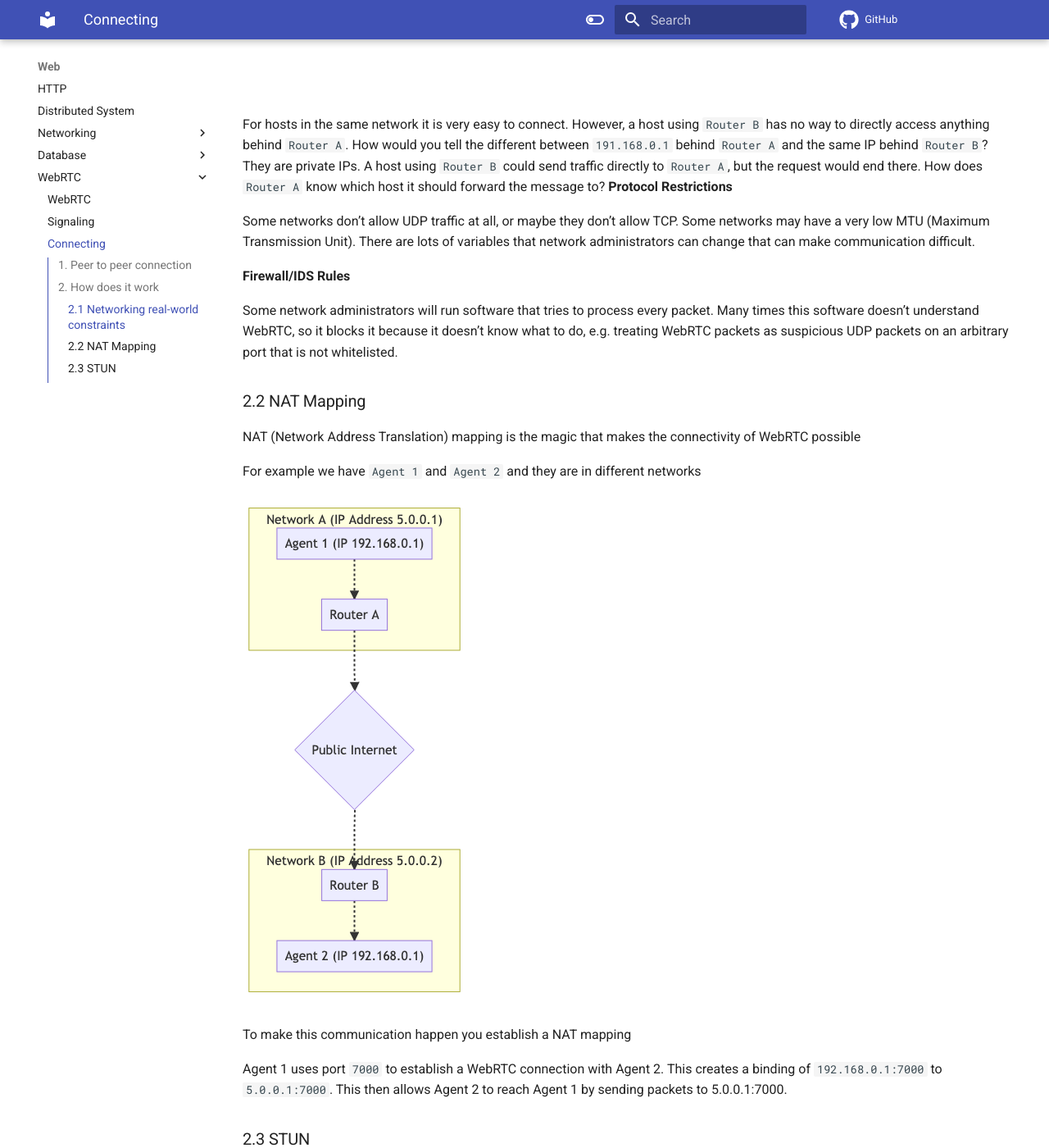
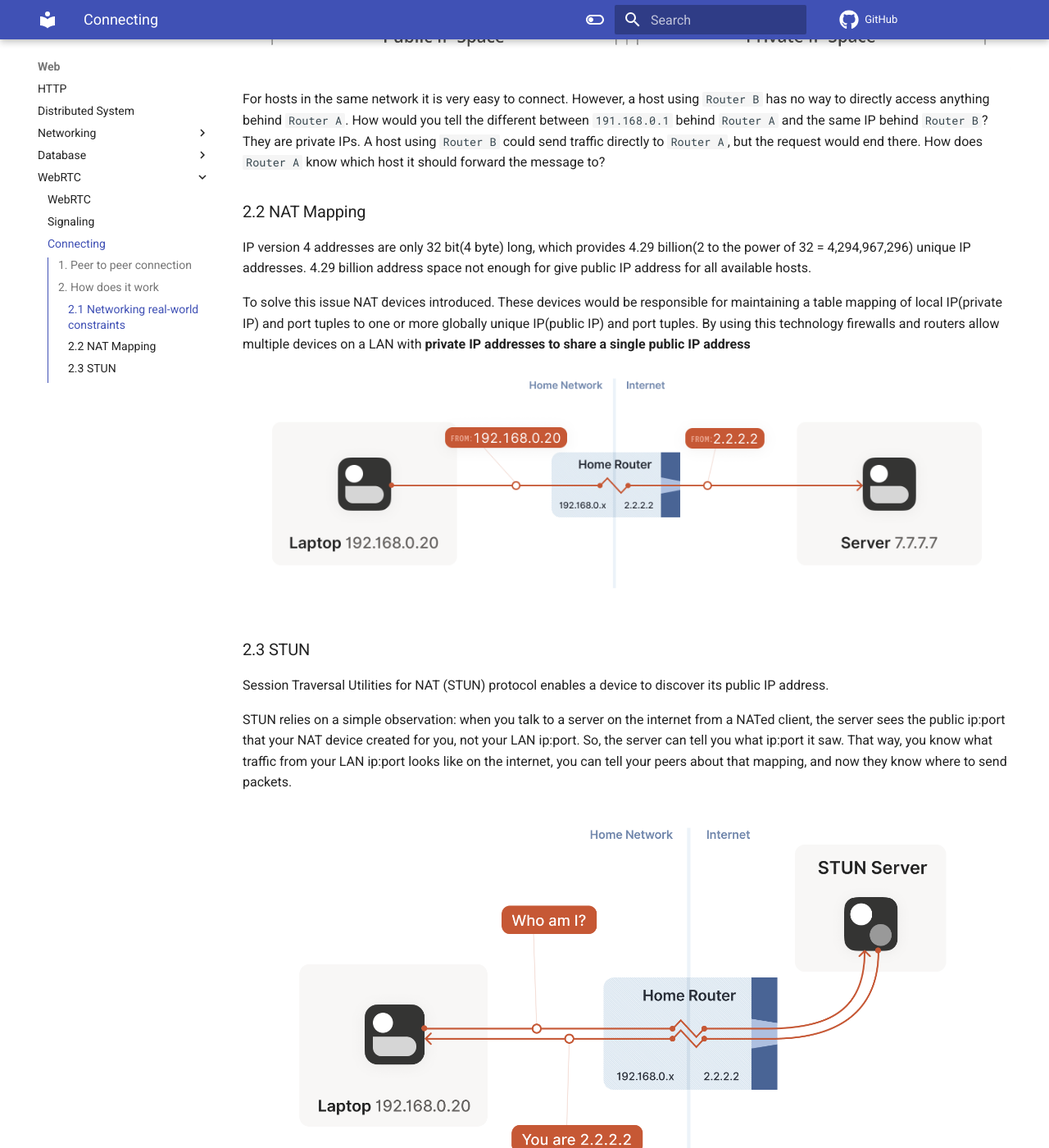
Before and after one commit to dinhhuy258/notes, an MkDocs documentation site: the page built from docs/web/webrtc/connecting.md, in a window 1280 px wide and 1400 px high, scrolled down 1801 px. Shown: the whole window at 82% size. Built offline with MkDocs 1.6.1 and Material for MkDocs 9.7.7, drawn with Linux system fonts in a browser that asks for light colours; comment, search, counter and statistics services are not loaded; some of the changed text lies outside the part shown.

Commit message:
NAT mapping

```diff
--- a/docs/web/webrtc/connecting.md
+++ b/docs/web/webrtc/connecting.md
@@ -24,32 +24,19 @@ Direct communication is more secure. Since users aren’t routing data through y
 
 ### 2.1 Networking real-world constraints
 
-**Not in the same network**
-
 Most of the time the other WebRTC Agent will not even be in the same network. A typical call is usually between two WebRTC Agents in different networks with no direct connectivity.
 
-![](../../assets/images/webrtc/two_networks.png)
+![](../../assets/images/webrtc/networking_constraints.png)
 
 For hosts in the same network it is very easy to connect. However, a host using `Router B` has no way to directly access anything behind `Router A`. How would you tell the different between `191.168.0.1` behind `Router A` and the same IP behind `Router B`? They are private IPs. A host using `Router B` could send traffic directly to `Router A`, but the request would end there. How does `Router A` know which host it should forward the message to?
-**Protocol Restrictions**
-
-Some networks don’t allow UDP traffic at all, or maybe they don’t allow TCP. Some networks may have a very low MTU (Maximum Transmission Unit). There are lots of variables that network administrators can change that can make communication difficult.
-
-**Firewall/IDS Rules**
-
-Some network administrators will run software that tries to process every packet. Many times this software doesn’t understand WebRTC, so it blocks it because it doesn’t know what to do, e.g. treating WebRTC packets as suspicious UDP packets on an arbitrary port that is not whitelisted.
 
 ### 2.2 NAT Mapping
 
-NAT (Network Address Translation) mapping is the magic that makes the connectivity of WebRTC possible
+IP version 4 addresses are only 32 bit(4 byte) long, which provides 4.29 billion(2 to the power of 32 = 4,294,967,296) unique IP addresses. 4.29 billion address space not enough for give public IP address for all available hosts.
 
-For example we have `Agent 1` and `Agent 2` and they are in different networks
+To solve this issue NAT devices introduced. These devices would be responsible for maintaining a table mapping of local IP(private IP) and port tuples to one or more globally unique IP(public IP) and port tuples. By using this technology firewalls and routers allow multiple devices on a LAN with **private IP addresses to share a single public IP address**
 
 ![](../../assets/images/webrtc/nat_mapping.png)
-
-To make this communication happen you establish a NAT mapping
-
-Agent 1 uses port `7000` to establish a WebRTC connection with Agent 2. This creates a binding of `192.168.0.1:7000` to `5.0.0.1:7000`. This then allows Agent 2 to reach Agent 1 by sending packets to 5.0.0.1:7000.
 
 ### 2.3 STUN
 
```
Also changed, not shown: docs/assets/images/webrtc/nat_mapping.png, docs/assets/images/webrtc/networking_constraints.png (added), docs/assets/images/webrtc/p2p.png.
